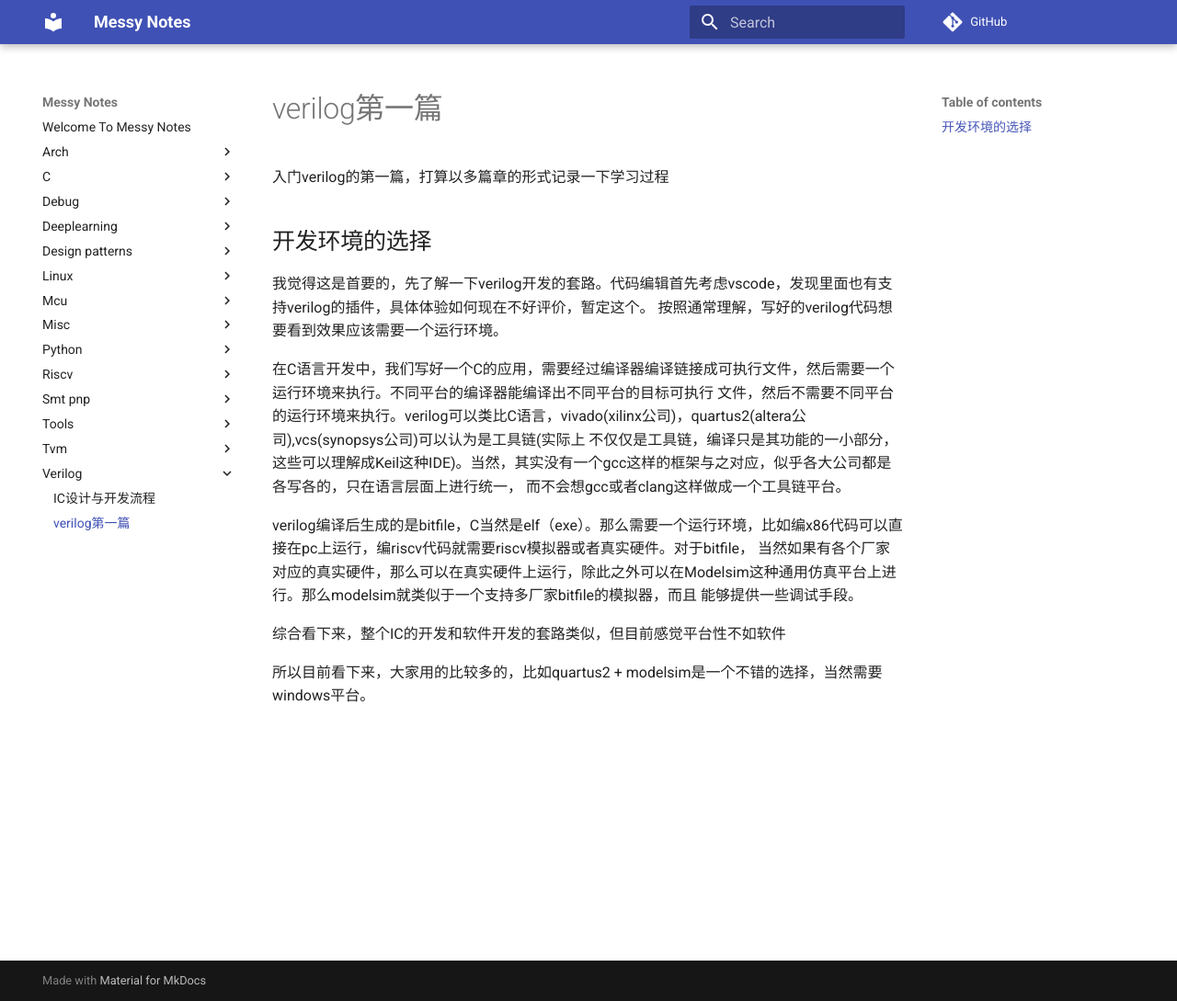
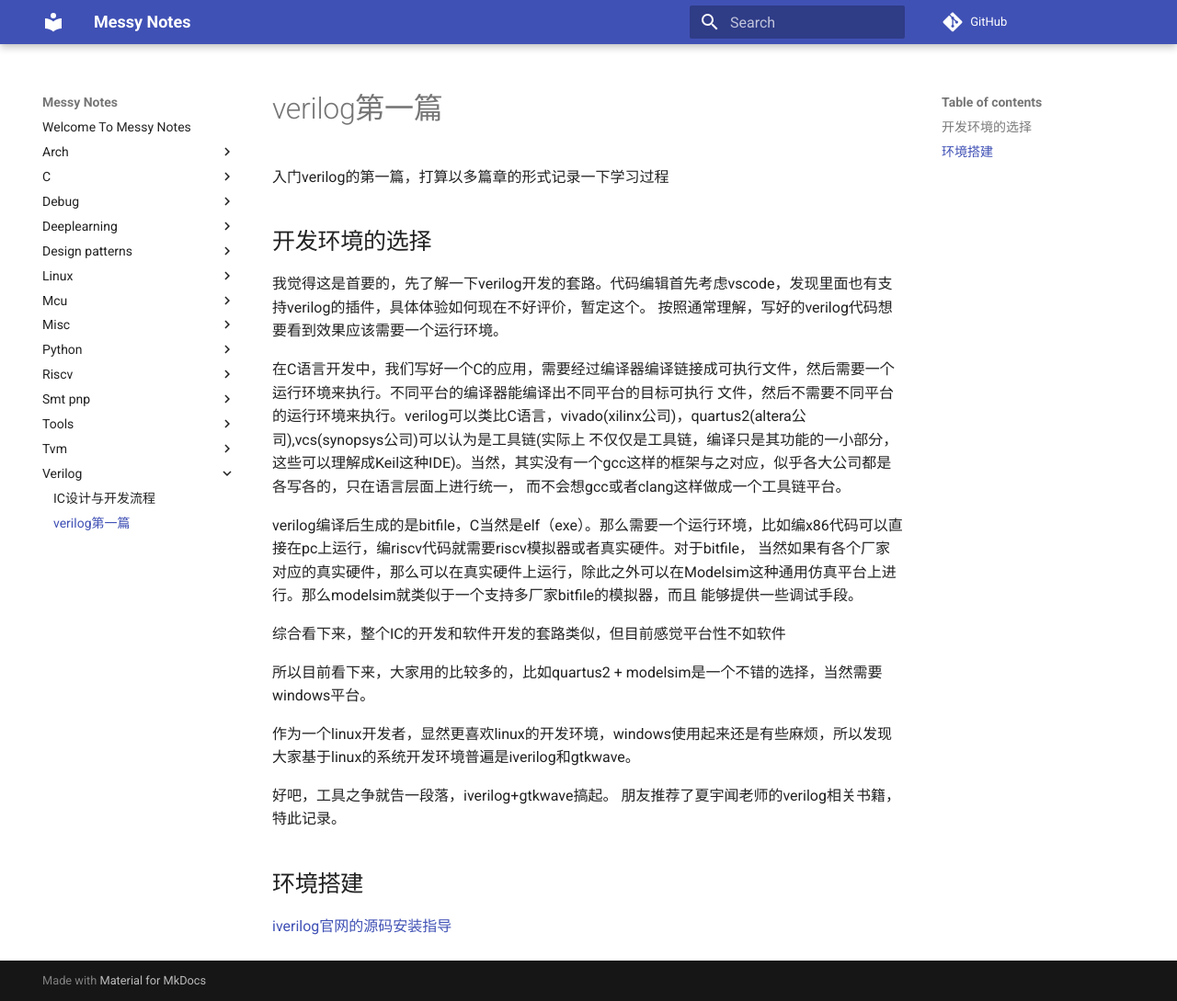
Before and after one commit to chsgcxy/messy_notes, an MkDocs documentation site: the page built from docs/verilog/verilog1.md, in a window 1280 px wide and 1089 px high. Shown: the whole window at 92% size. Built offline with MkDocs 1.6.1 and Material for MkDocs 9.7.7, drawn with Linux system fonts in a browser that asks for light colours; comment, search, counter and statistics services are not loaded.

Commit message:
update verilog

```diff
--- a/docs/verilog/verilog1.md
+++ b/docs/verilog/verilog1.md
@@ -19,3 +19,12 @@
 综合看下来，整个IC的开发和软件开发的套路类似，但目前感觉平台性不如软件
 
 所以目前看下来，大家用的比较多的，比如quartus2 + modelsim是一个不错的选择，当然需要windows平台。
+
+作为一个linux开发者，显然更喜欢linux的开发环境，windows使用起来还是有些麻烦，所以发现大家基于linux的系统开发环境普遍是iverilog和gtkwave。
+
+好吧，工具之争就告一段落，iverilog+gtkwave搞起。
+朋友推荐了夏宇闻老师的verilog相关书籍，特此记录。
+
+## 环境搭建
+
+[iverilog官网的源码安装指导](https://iverilog.fandom.com/wiki/Installation_Guide#Compiling_on_Linux.2FUnix)
```
